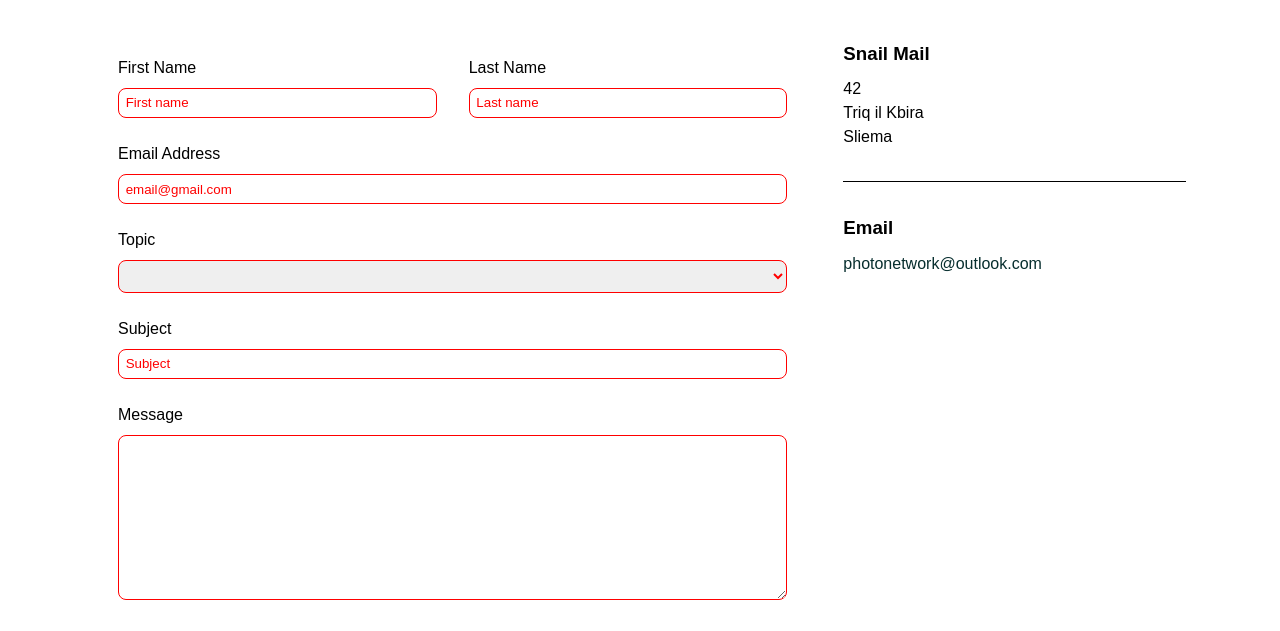
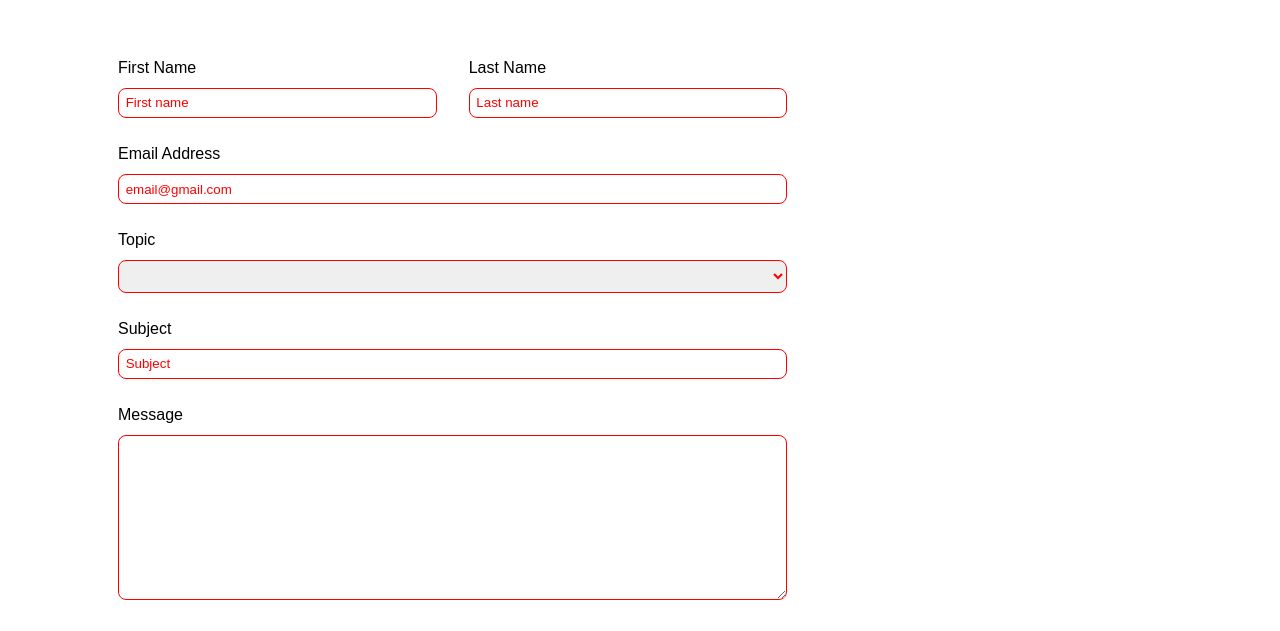
Before and after one commit to KaiJazzopardi/KaiJazzopardi.github.io, a plain HTML site: page contact.html in a window 1280 px wide. Shown: the part 123-754 px from the top of the page. Drawn offline with Linux system fonts and the light colour scheme.

Commit message:
Removed sidedbar

```diff
--- a/contact.html
+++ b/contact.html
@@ -120,23 +120,7 @@
             </div>
 
             <!--Side bar-->
-            <div class="col-4">
-                <div class="contact-details">
-                    <h3>Snail Mail</h3>
-                    <p>
-                        42
-                        <br>
-                        Triq il Kbira
-                        <br>
-                        Sliema
-                    </p>
 
-                    <hr>
-
-                    <h3>Email</h3>
-                    <a href="mailto:info@gamesnet.com">photonetwork@outlook.com</a>
-                </div>
-            </div>
         </div>
     </div>
 </div>
```
